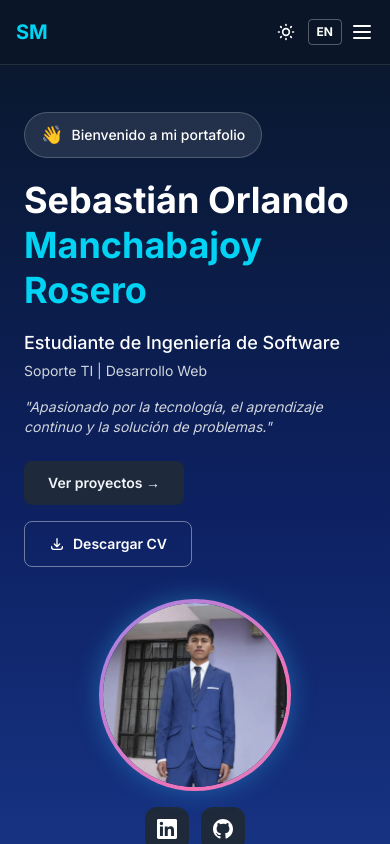
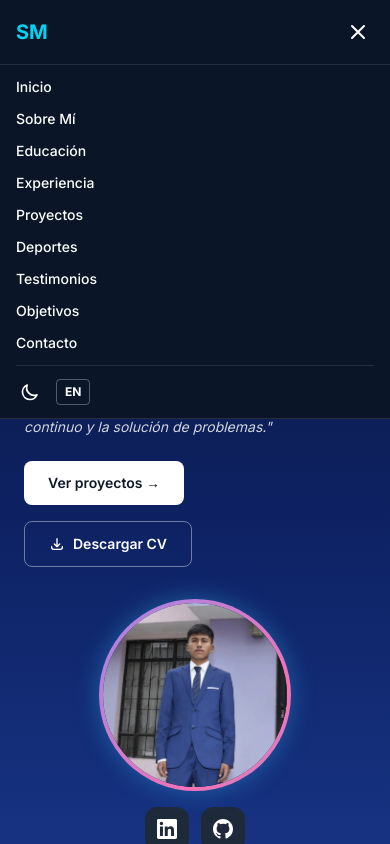
Before and after one commit to SebastianRosero16/Portafolio, a Next.js app: page / in a window 390 px wide. Both pictures are taken after a click on the button "Open menu". Shown: the top 844 px of the page. Built offline with nearby package versions, Linux system fonts and the light colour scheme.

Commit message:
fix: mover tema e idioma al menu desplegable en mobile

```diff
--- a/components/Navbar.tsx
+++ b/components/Navbar.tsx
@@ -60,23 +60,9 @@ export default function Navbar() {
             </button>
           </div>
 
-          {/* Mobile: controls + hamburger */}
-          <div className="md:hidden flex items-center gap-2 shrink-0">
-            <button onClick={toggleTheme} className="text-white p-1 shrink-0" aria-label="Toggle theme">
-              {theme === "light" ? (
-                <svg className="w-5 h-5" fill="none" stroke="currentColor" viewBox="0 0 24 24">
-                  <path strokeLinecap="round" strokeLinejoin="round" strokeWidth={2} d="M20.354 15.354A9 9 0 018.646 3.646 9.003 9.003 0 0012 21a9.003 9.003 0 008.354-5.646z" />
-                </svg>
-              ) : (
-                <svg className="w-5 h-5" fill="none" stroke="currentColor" viewBox="0 0 24 24">
-                  <path strokeLinecap="round" strokeLinejoin="round" strokeWidth={2} d="M12 3v1m0 16v1m9-9h-1M4 12H3m15.364 6.364l-.707-.707M6.343 6.343l-.707-.707m12.728 0l-.707.707M6.343 17.657l-.707.707M16 12a4 4 0 11-8 0 4 4 0 018 0z" />
-                </svg>
-              )}
-            </button>
-            <button onClick={toggleLanguage} className="text-white text-xs font-bold border border-white/30 rounded px-2 py-1 shrink-0">
-              {language === "es" ? "EN" : "ES"}
-            </button>
-            <button className="text-white focus:outline-none shrink-0" onClick={() => setMenuOpen(!menuOpen)} aria-label="Open menu">
+          {/* Mobile: solo hamburger */}
+          <div className="md:hidden flex items-center">
+            <button className="text-white focus:outline-none p-1" onClick={() => setMenuOpen(!menuOpen)} aria-label="Open menu">
               <svg className="w-6 h-6" fill="none" stroke="currentColor" viewBox="0 0 24 24">
                 {menuOpen ? (
                   <path strokeLinecap="round" strokeLinejoin="round" strokeWidth={2} d="M6 18L18 6M6 6l12 12" />
@@ -97,6 +83,22 @@ export default function Navbar() {
               {t(link.key)}
             </a>
           ))}
+          <div className="border-t border-white/10 pt-3 flex items-center gap-3">
+            <button onClick={toggleTheme} className="text-white p-1 hover:text-cyan-400 transition-colors" aria-label="Toggle theme">
+              {theme === "light" ? (
+                <svg className="w-5 h-5" fill="none" stroke="currentColor" viewBox="0 0 24 24">
+                  <path strokeLinecap="round" strokeLinejoin="round" strokeWidth={2} d="M20.354 15.354A9 9 0 018.646 3.646 9.003 9.003 0 0012 21a9.003 9.003 0 008.354-5.646z" />
+                </svg>
+              ) : (
+                <svg className="w-5 h-5" fill="none" stroke="currentColor" viewBox="0 0 24 24">
+                  <path strokeLinecap="round" strokeLinejoin="round" strokeWidth={2} d="M12 3v1m0 16v1m9-9h-1M4 12H3m15.364 6.364l-.707-.707M6.343 6.343l-.707-.707m12.728 0l-.707.707M6.343 17.657l-.707.707M16 12a4 4 0 11-8 0 4 4 0 018 0z" />
+                </svg>
+              )}
+            </button>
+            <button onClick={toggleLanguage} className="text-white text-xs font-bold border border-white/30 rounded px-2 py-1 hover:text-cyan-400 hover:border-cyan-400 transition-colors">
+              {language === "es" ? "EN" : "ES"}
+            </button>
+          </div>
         </div>
       )}
     </nav>
```
